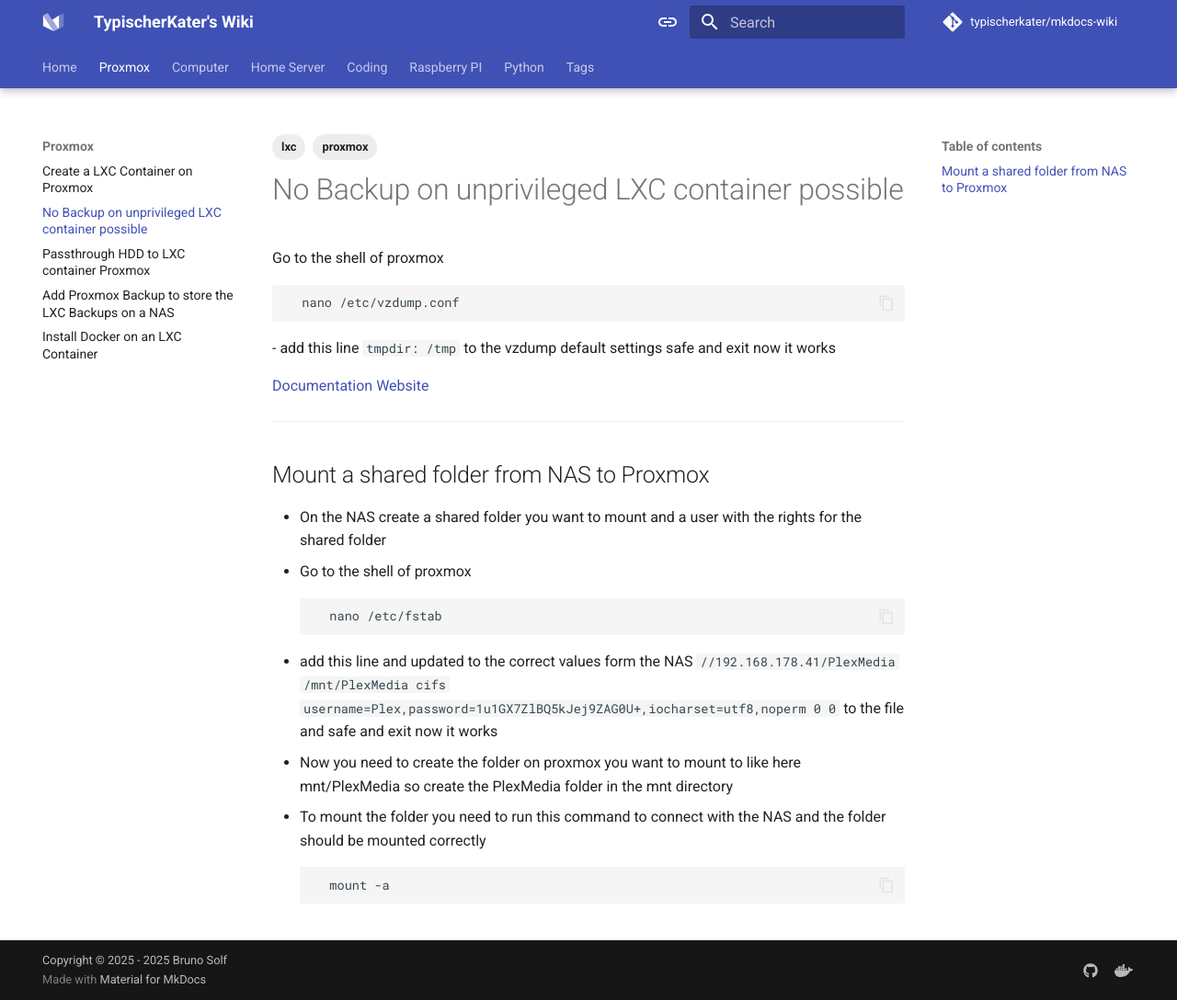
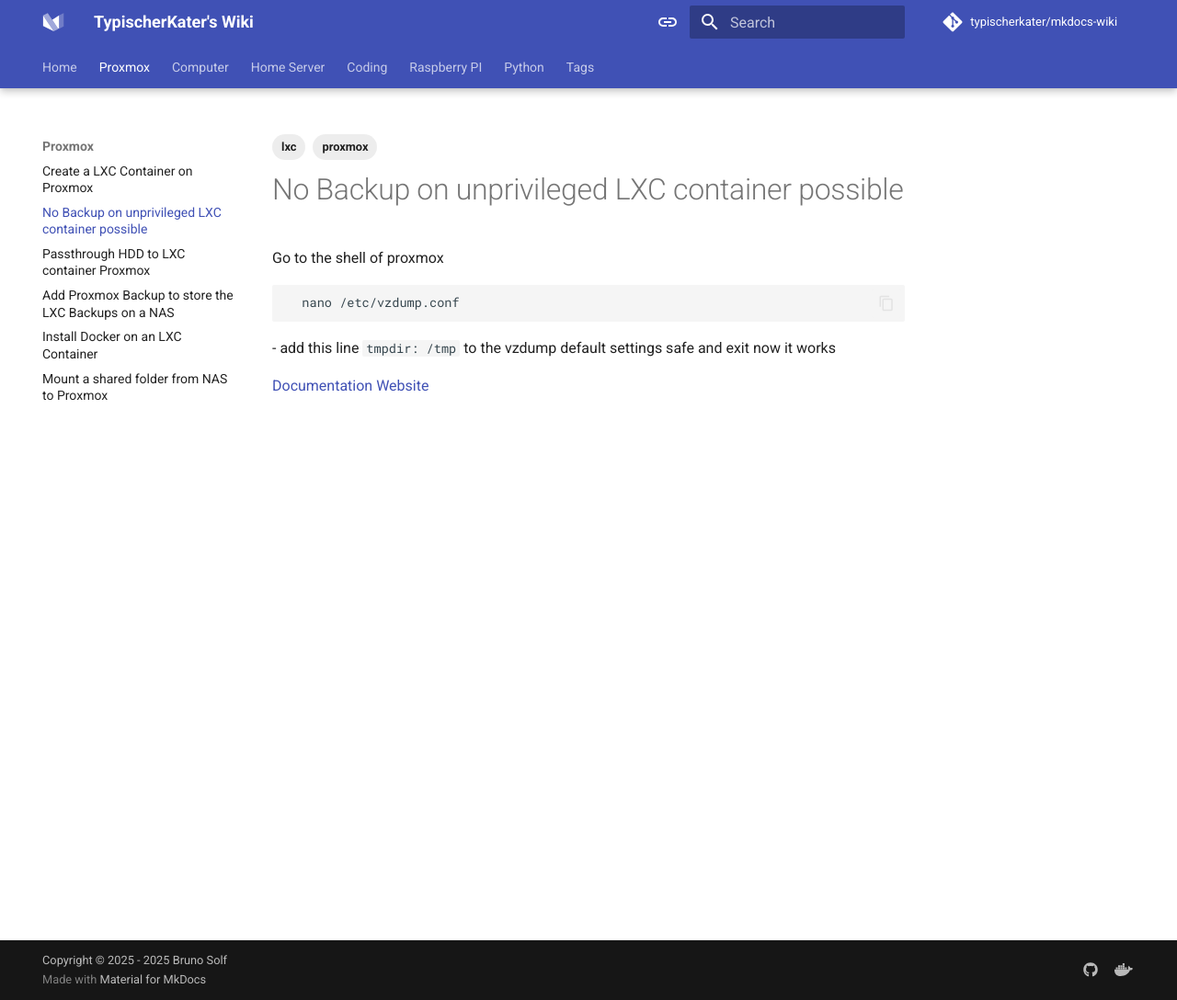
Before and after one commit to TypischerKater/mkdocs-wiki, an MkDocs documentation site: the page built from docs/proxmox/no-backup-on-unprivileged-lxc-container-possible.md, in a window 1280 px wide and 1088 px high. Shown: the whole window at 92% size. Built offline with MkDocs 1.6.1 and Material for MkDocs 9.7.7, drawn with Linux system fonts in a browser that asks for light colours; comment, search, counter and statistics services are not loaded.

````diff
--- a/docs/proxmox/no-backup-on-unprivileged-lxc-container-possible.md
+++ b/docs/proxmox/no-backup-on-unprivileged-lxc-container-possible.md
@@ -13,18 +13,3 @@ Go to the shell of proxmox
 - add this line `tmpdir: /tmp` to the vzdump default settings safe and exit now it works
 
 [Documentation Website](https://www.reddit.com/r/Proxmox/comments/9ucz3o/lxc_unprivileged_backup_task_failing/)
-***
-
-## Mount a shared folder from NAS to Proxmox
-
-- On the NAS create a shared folder you want to mount and a user with the rights for the shared folder
-- Go to the shell of proxmox
-```bash
-  nano /etc/fstab
-```
-- add this line and updated to the correct values form the NAS `//192.168.178.41/PlexMedia /mnt/PlexMedia cifs username=Plex,password=1u1GX7ZlBQ5kJej9ZAG0U+,iocharset=utf8,noperm 0 0` to the file and safe and exit now it works
-- Now you need to create the folder on proxmox you want to mount to like here mnt/PlexMedia so create the PlexMedia folder in the mnt directory
-- To mount the folder you need to run this command to connect with the NAS and the folder should be mounted correctly
-```bash
-  mount -a
-```
--- a/mkdocs.yml
+++ b/mkdocs.yml
@@ -80,12 +80,14 @@ nav:
     - Passthrough HDD to LXC container Proxmox: proxmox/passthrough-hdd-to-lxc-container-proxmox.md
     - Add Proxmox Backup to store the LXC Backups on a NAS: proxmox/add-proxmox-backup-to-store-the-lxc-backups-on-a-nas.md
     - Install Docker on an LXC Container: proxmox/install-docker-on-an-lxc-container.md
+    - Mount a shared folder from NAS to Proxmox: proxmox/mount-a-shared-folder-from-nas-to-proxmox.md
   - Computer:
     - Delete and remove the complete deleted files history list from for example recuva: computer/delete-and-remove-the-complete-deleted-files-history-list-from-for-example-recuva.md
     - HDD shows less space available that is actually used: computer/hdd-shows-less-space-available-that-is-actually-used.md
     - Format a Hard Drive & Delete Recovery Partitions: computer/format-a-hard-drive-_-delete-recovery-partitions.md
   - Home Server:
     - Update Portainer: home-server/update-portainer.md
+    - Install Docker on Ubuntu 24.04 LTS: home-server/install-docker-on-ubuntu-24_04-lts.md
   - Coding:
     - Update Angular dependencies all at once: coding/update-angular-dependencies-all-at-once.md
     - SQL Backup with Blobs can not be reimported: coding/sql-backup-with-blobs-can-not-be-reimported.md
````
Also changed, not shown: docs/home-server/install-docker-on-ubuntu-24_04-lts.md (added, +52 -0 lines), docs/proxmox/mount-a-shared-folder-from-nas-to-proxmox.md (added, +19 -0 lines).
